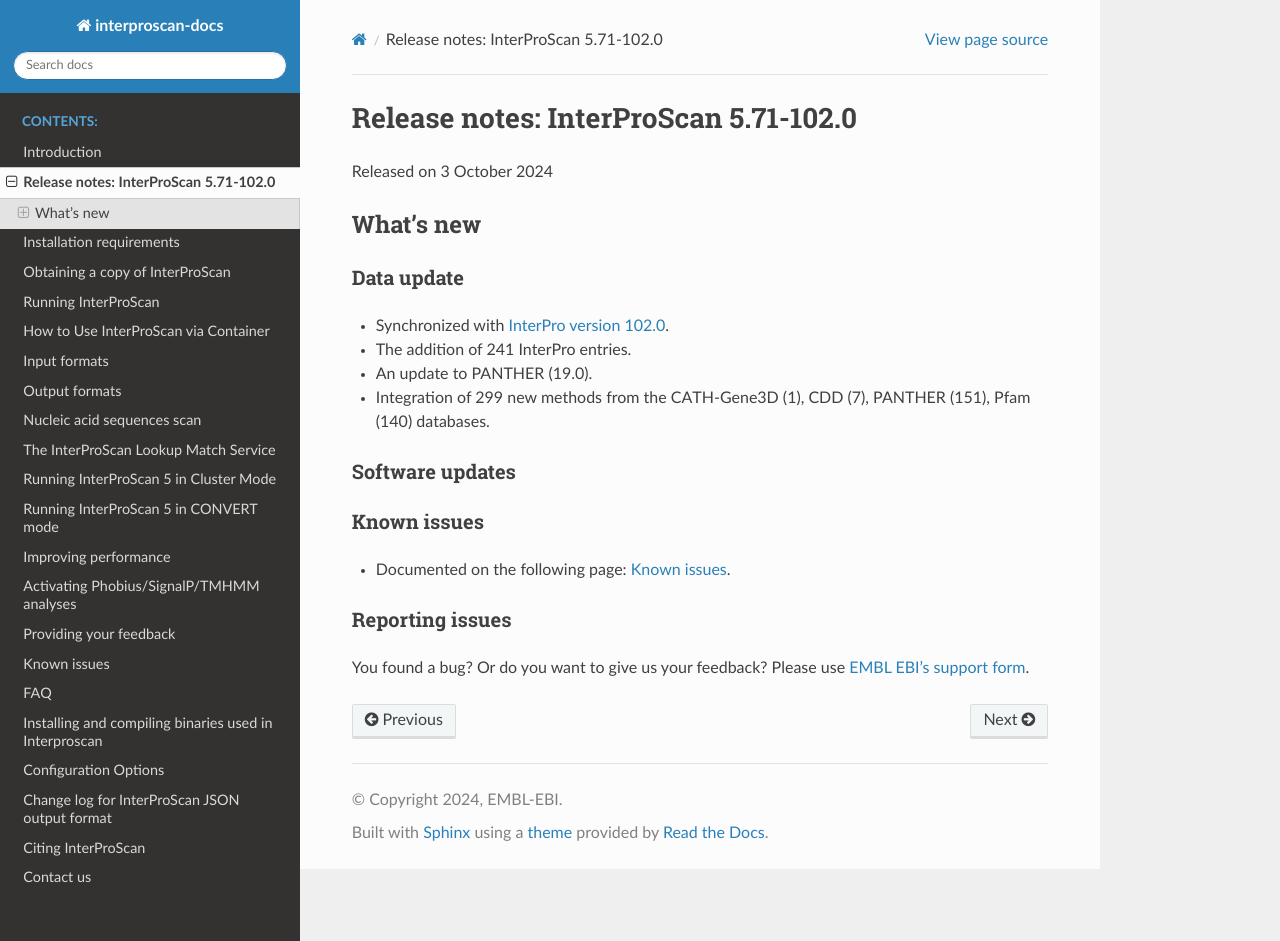
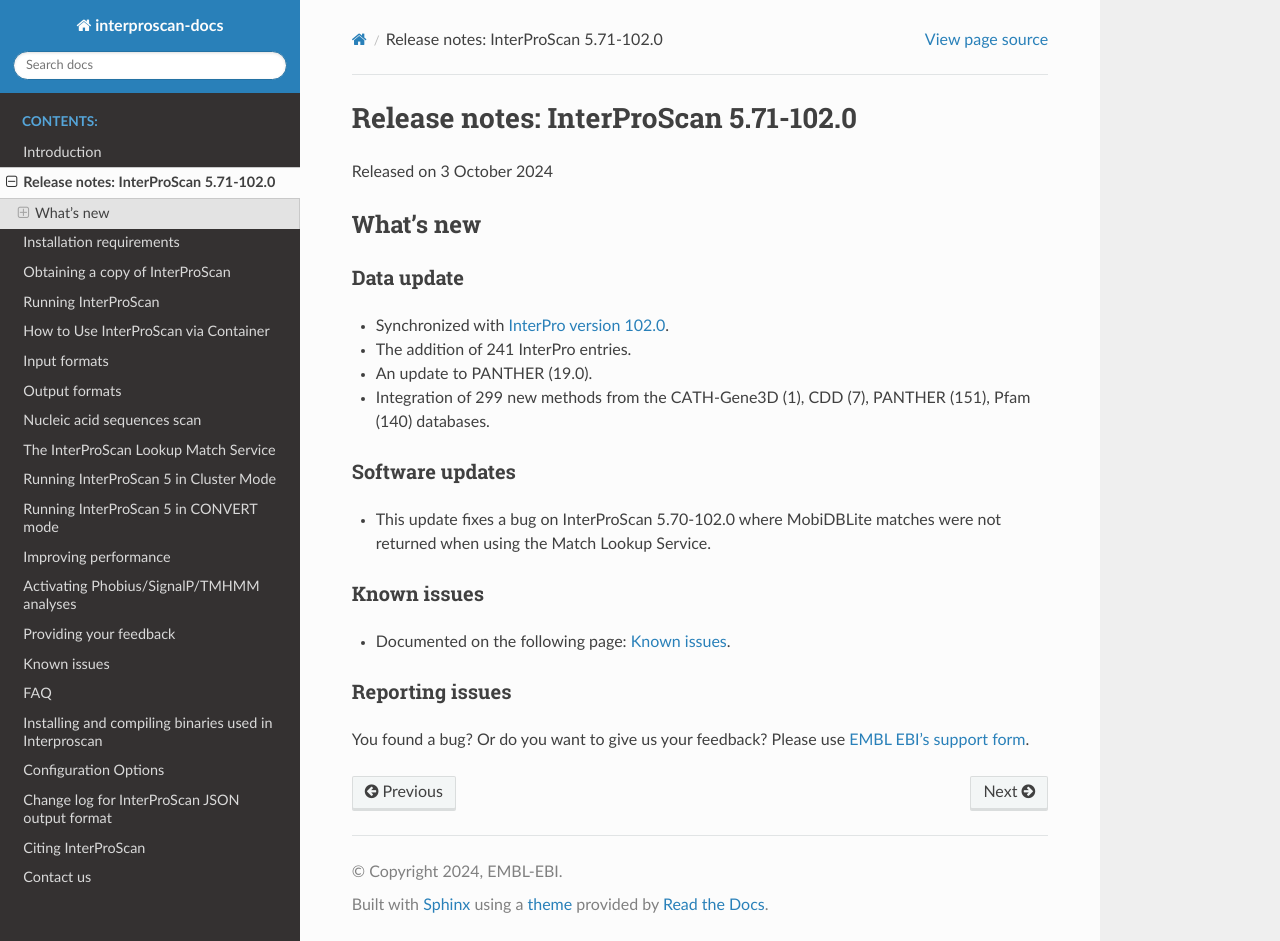
Before and after one commit to ebi-pf-team/interproscan-docs, a Sphinx documentation site: the page built from docs/ReleaseNotes.rst, in a window 1280 px wide and 941 px high. Built offline with Sphinx 7.4.7 and the Read the Docs theme 3.1.0, drawn with Linux system fonts in a browser that asks for light colours.

Commit message:
what was changed

```diff
--- a/docs/ReleaseNotes.rst
+++ b/docs/ReleaseNotes.rst
@@ -17,6 +17,8 @@
 Software updates
 ^^^^^^^^^^^^^^^^
 
+- This update fixes a bug on InterProScan 5.70-102.0 where MobiDBLite matches were not returned when
+  using the Match Lookup Service.
 
 
 Known issues
```
